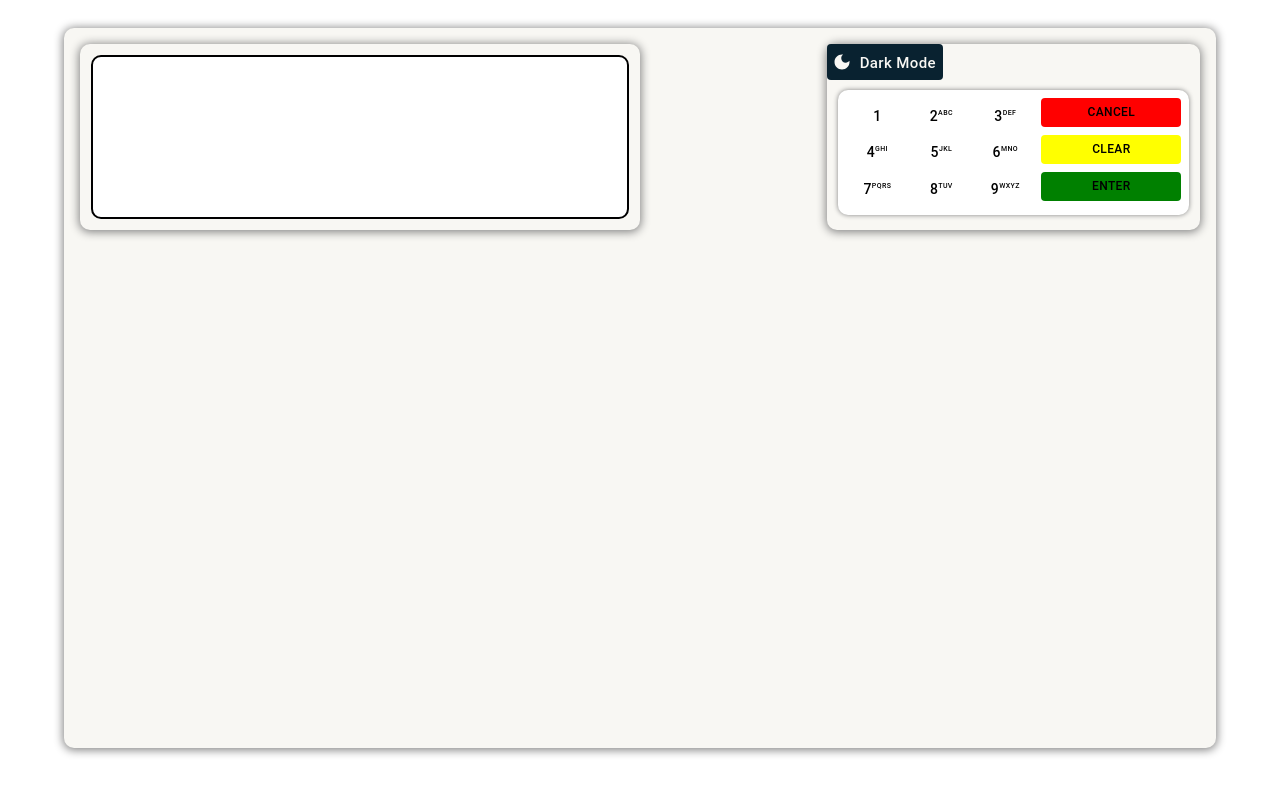
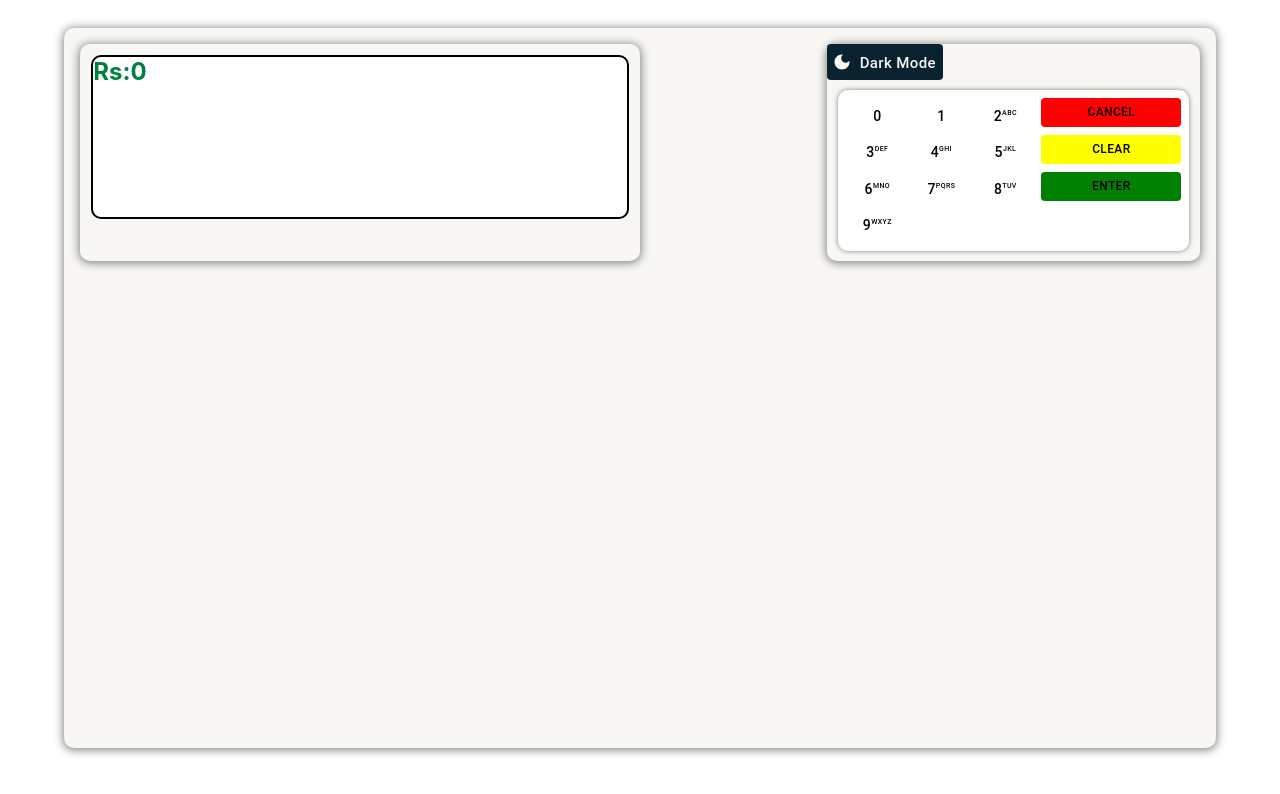
Before and after one commit to Sabeerwaqas/CashFlow-Calculator, a React (Create React App) app in the folder cashflow-calculator/: page / in a window 1280 px wide. Shown: the top 794 px of the page. Built offline with nearby package versions, Linux system fonts and the light colour scheme.

Commit message:
[Add: Logic on 'cancel', 'clear', and 'enter' button]

```diff
--- a/cashflow-calculator/src/assets/colors/index.js
+++ b/cashflow-calculator/src/assets/colors/index.js
@@ -8,4 +8,5 @@ export const projectColors = {
   enterBtnBgColor: "#008000",
   lightThemeBtnColor: "#000000",
   darkThemeBtnColor: "#FFFFFF",
+  currencyColor:"#008140"
 };
--- a/cashflow-calculator/src/pages/home/Home.js
+++ b/cashflow-calculator/src/pages/home/Home.js
@@ -8,6 +8,7 @@ import { v4 as uuidv4 } from "uuid";
 
 const Home = () => {
   const [themeState, setThemeState] = useState(false);
+  const [amount, setAmount] = useState(null);
 
   const changeTheme = () => {
     setThemeState((prevState) => !prevState);
@@ -67,7 +68,14 @@ const Home = () => {
                           ? "#ffffff"
                           : projectColors.darkTheme,
                     }}
-                  ></Box>
+                  >
+                    <Box
+                      component={"h2"}
+                      sx={{ margin: "0", color: projectColors.currencyColor }}
+                    >
+                      Rs:{+amount}
+                    </Box>
+                  </Box>
                 </Grid>
                 {/* Right side */}
                 <Grid
@@ -180,6 +188,11 @@ const Home = () => {
                       <Grid item xs={7}>
                         {atmBtn.map((data, index) => (
                           <Button
+                            onClick={() =>
+                              setAmount((prevAmount) =>
+                                prevAmount ? prevAmount + data?.num : data?.num
+                              )
+                            }
                             key={uuidv4()}
                             sx={{
                               color:
@@ -197,6 +210,9 @@ const Home = () => {
                       </Grid>
                       <Grid item xs={5}>
                         <Button
+                          onClick={() =>
+                            setAmount(0)
+                          }
                           size="small"
                           sx={{
                             width: "100%",
@@ -209,6 +225,9 @@ const Home = () => {
                           Cancel
                         </Button>
                         <Button
+                          onClick={() =>
+                            setAmount((prevAmount) => prevAmount.slice(0, -1))
+                          }
                           size="small"
                           sx={{
                             width: "100%",
--- a/cashflow-calculator/src/pages/home/index.js
+++ b/cashflow-calculator/src/pages/home/index.js
@@ -1,4 +1,8 @@
 export const atmBtn = [
+    {
+        num:"0",
+        superScript:""
+    },
     {
         num:"1",
         superScript:""
@@ -35,4 +39,5 @@ export const atmBtn = [
         num:"9",
         superScript:"wxyz"
     },
+
 ]
```
